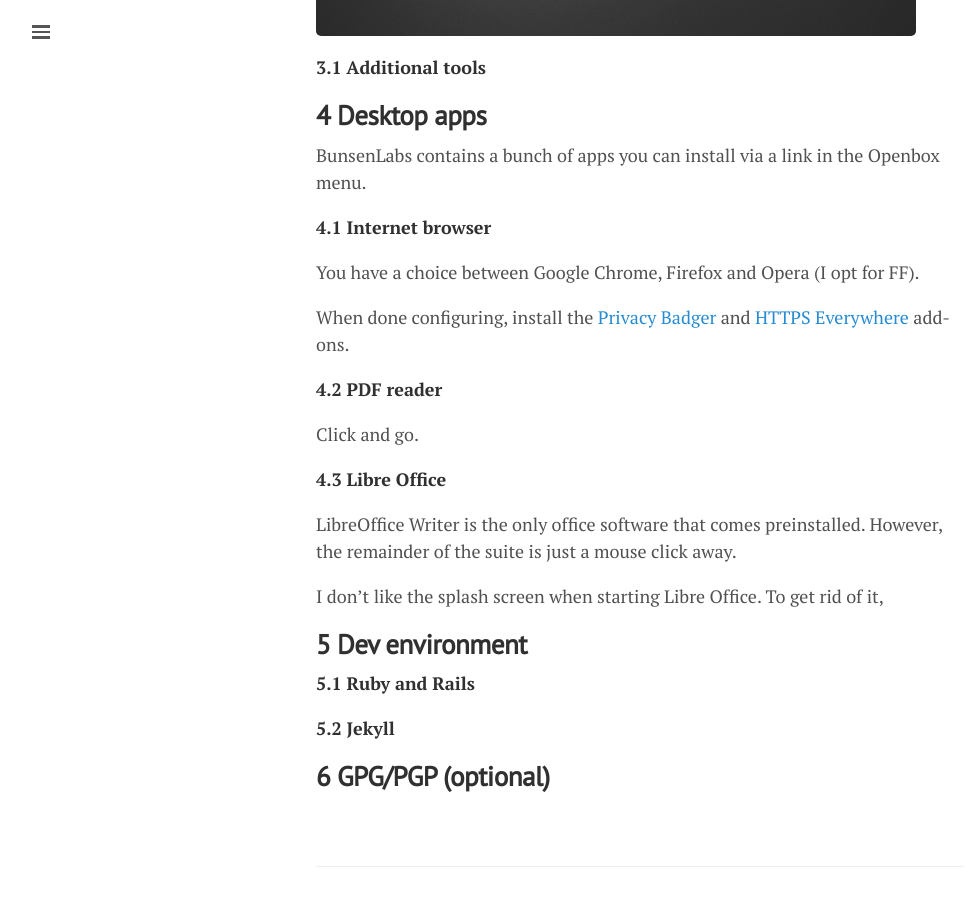
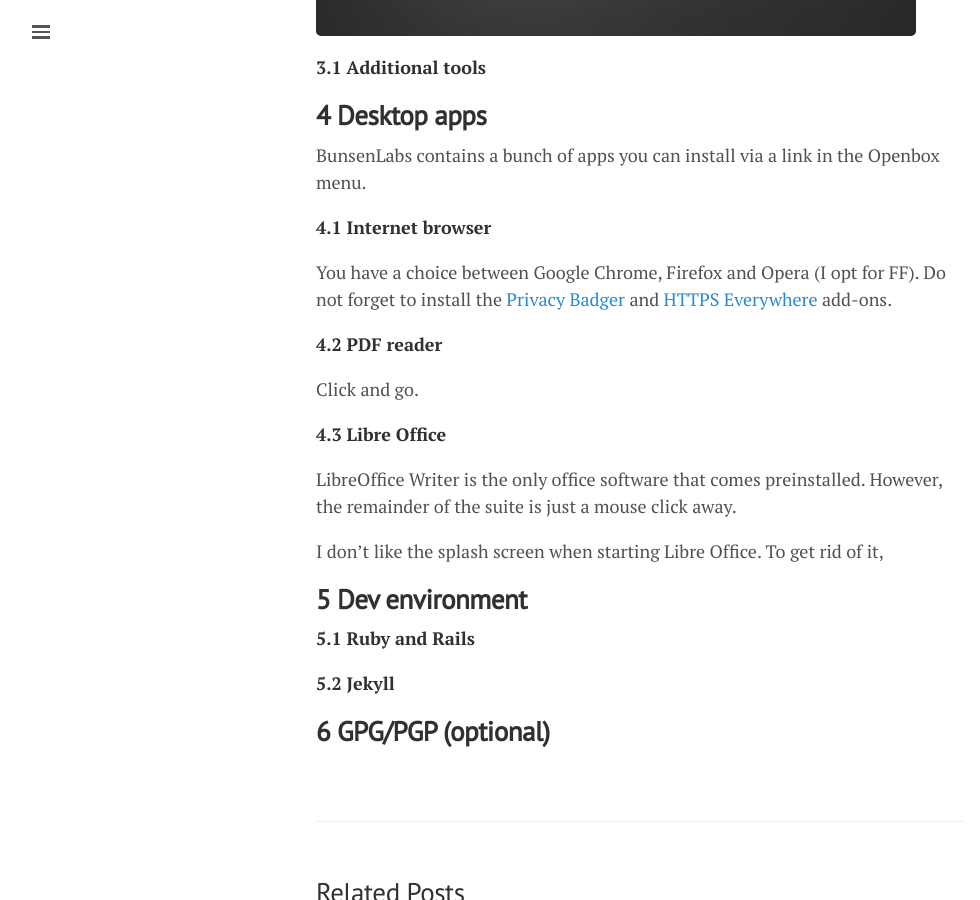
Before and after one commit to lgeurts/lgeurts.github.io, a Jekyll site: the page built from _posts/2017-07-11-bunsenlabs-linux-setup-notes-for dell-inspiron-6000.md, in a window 1280 px wide and 900 px high, scrolled down 1997 px. Shown: the whole window, without its empty margins (0-980 px from the left). Built offline with Jekyll 4.4.1, drawn with Linux system fonts in a browser that asks for light colours; nearby versions of some CDN libraries; comment, search, counter and statistics services are not loaded.

Commit message:
Update 2017-07-11-bunsenlabs-linux-setup-notes-for dell-inspiron-6000.md

```diff
--- a/_posts/2017-07-11-bunsenlabs-linux-setup-notes-for dell-inspiron-6000.md
+++ b/_posts/2017-07-11-bunsenlabs-linux-setup-notes-for dell-inspiron-6000.md
@@ -49,8 +49,7 @@
 **4.1 Internet browser**
 
 You have a choice between Google Chrome, Firefox and Opera (I opt for FF).
-
-When done configuring, install the [Privacy Badger](https://www.eff.org/privacybadger) and [HTTPS Everywhere](https://www.eff.org/https-everywhere) add-ons.
+Do not forget to install the [Privacy Badger](https://www.eff.org/privacybadger) and [HTTPS Everywhere](https://www.eff.org/https-everywhere) add-ons.
 
 **4.2 PDF reader**
 
```
